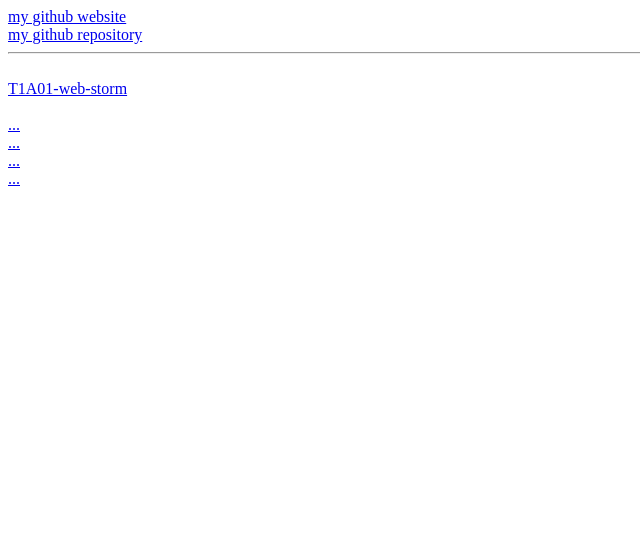
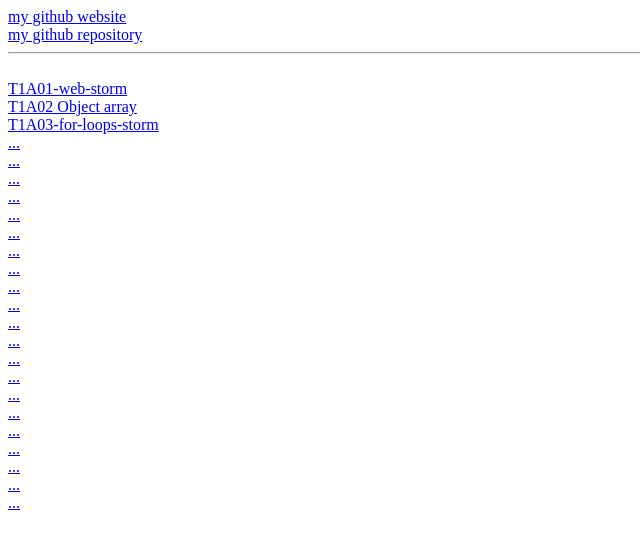
Before and after one commit to 1-Thegamingwolf-1/game-dev-2018-Chandler2, a plain HTML site: page index.html in a window 1280 px wide. Shown: the whole page, without its empty margins (0-640 px from the left). Drawn offline with Linux system fonts and the light colour scheme.

Commit message:
Add files via upload

```diff
--- a/index.html
+++ b/index.html
@@ -5,9 +5,28 @@
 <a href=""></a><br>
 
 <a href="T1A01-web-storm.html">T1A01-web-storm</a><br>
-<a href=""></a><br>
+<a href="T1A02 Object array.html">T1A02 Object array</a><br>
+<a href="T1A03-for-loops-storm.html">T1A03-for-loops-storm</a><br>
+<a href="...">...</a><br>
+
+<a href="...">...</a><br>
+<a href="...">...</a><br>
+<a href="...">...</a><br>
 <a href="...">...</a><br>
 <a href="...">...</a><br>
 
 <a href="...">...</a><br>
 <a href="...">...</a><br>
+<a href="...">...</a><br>
+<a href="...">...</a><br>
+<a href="...">...</a><br>
+<a href="...">...</a><br>
+<a href="...">...</a><br>
+<a href="...">...</a><br>
+<a href="...">...</a><br>
+<a href="...">...</a><br>
+<a href="...">...</a><br>
+<a href="...">...</a><br>
+<a href="...">...</a><br>
+<a href="...">...</a><br>
+<a href="...">...</a><br>
```
